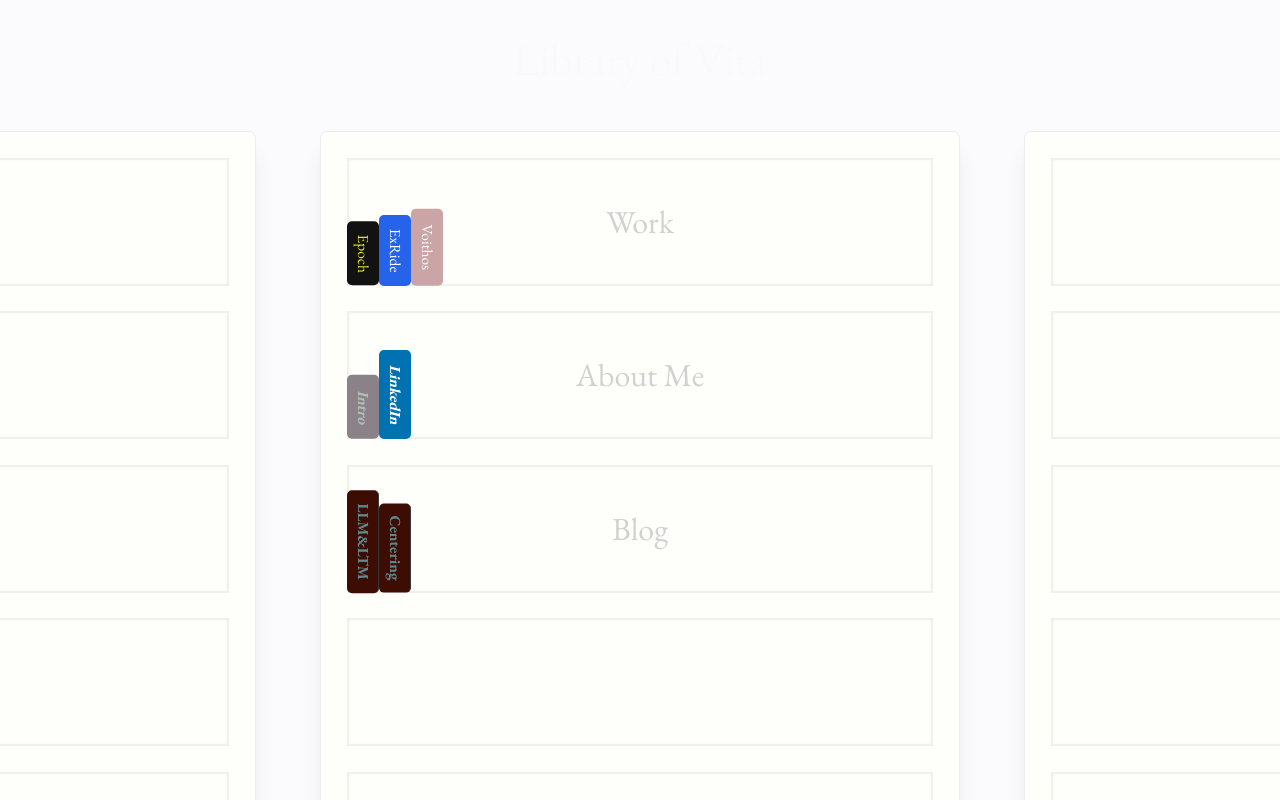
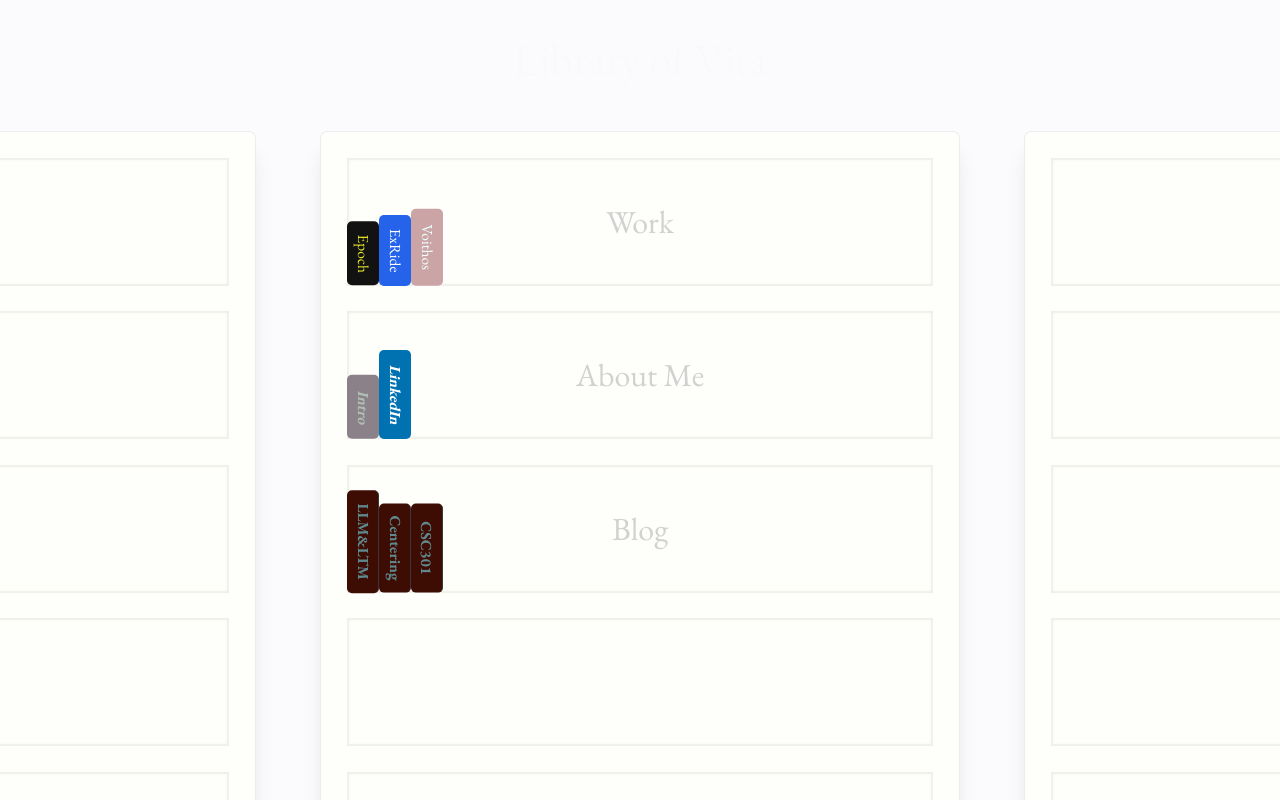
Before and after one commit to DanielZFLiu/danielZfLiuProfile, a Nuxt app: page / in a window 1280 px wide. Built offline with nearby package versions, Linux system fonts and the light colour scheme; a web font is replaced by a local one.

Commit message:
pitch update2

```diff
--- a/pages/index.vue
+++ b/pages/index.vue
@@ -46,11 +46,11 @@
                     :book_links="['/intro', 'https://www.linkedin.com/in/danielzfliu']"/>
 
                     <ShelfRow bg_text="Blog"
-                    :book_names="['LLM&LTM', 'Centering']"
-                    :book_classes="['blog', 'blog2']"
+                    :book_names="['LLM&LTM', 'Centering', 'CSC301']"
+                    :book_classes="['blog', 'blog2', 'blog2']"
                     :book_descriptions="['How to enable long term memory in large language models',
-                    'How to center elements when building websites']"
-                    :book_links="['', '/center']"/>
+                    'How to center elements when building websites', 'A brief pitch for my fellow classmates in CSC301']"
+                    :book_links="['', '/center', '/csc301']"/>
 
                     <!-- redundant rows -->
                     <section>
```
